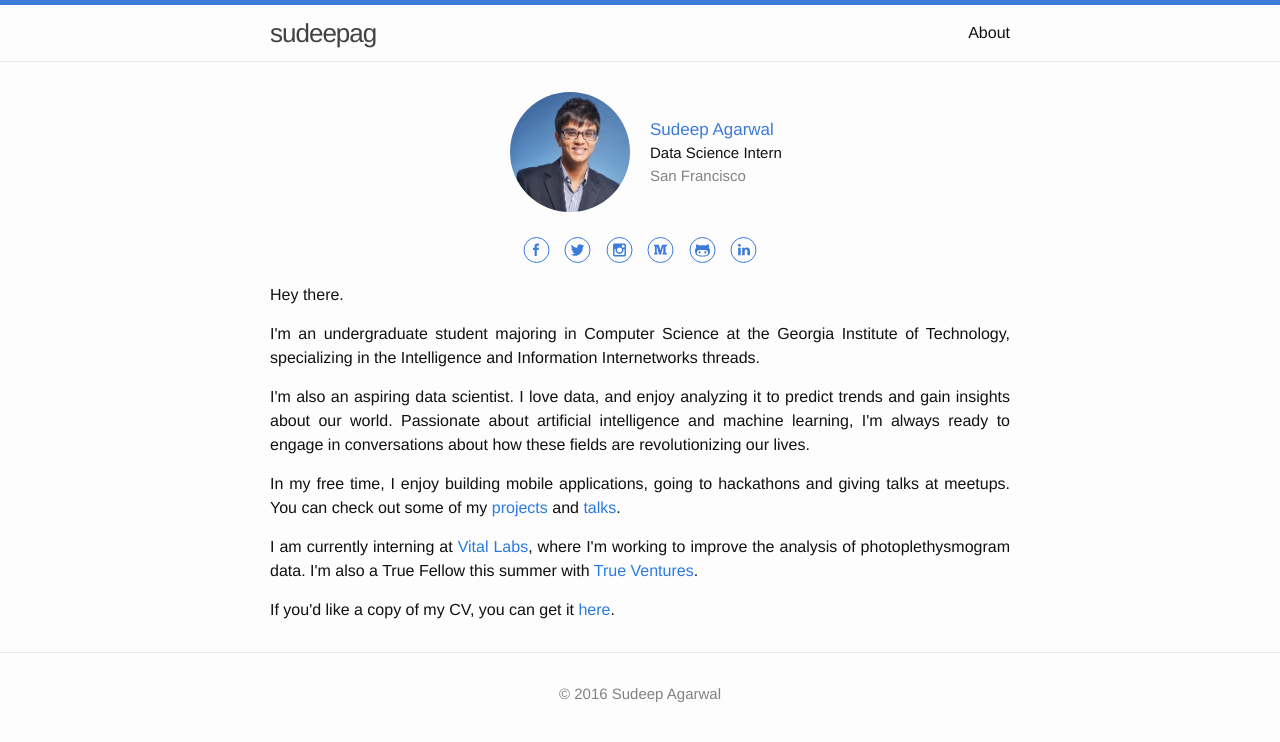
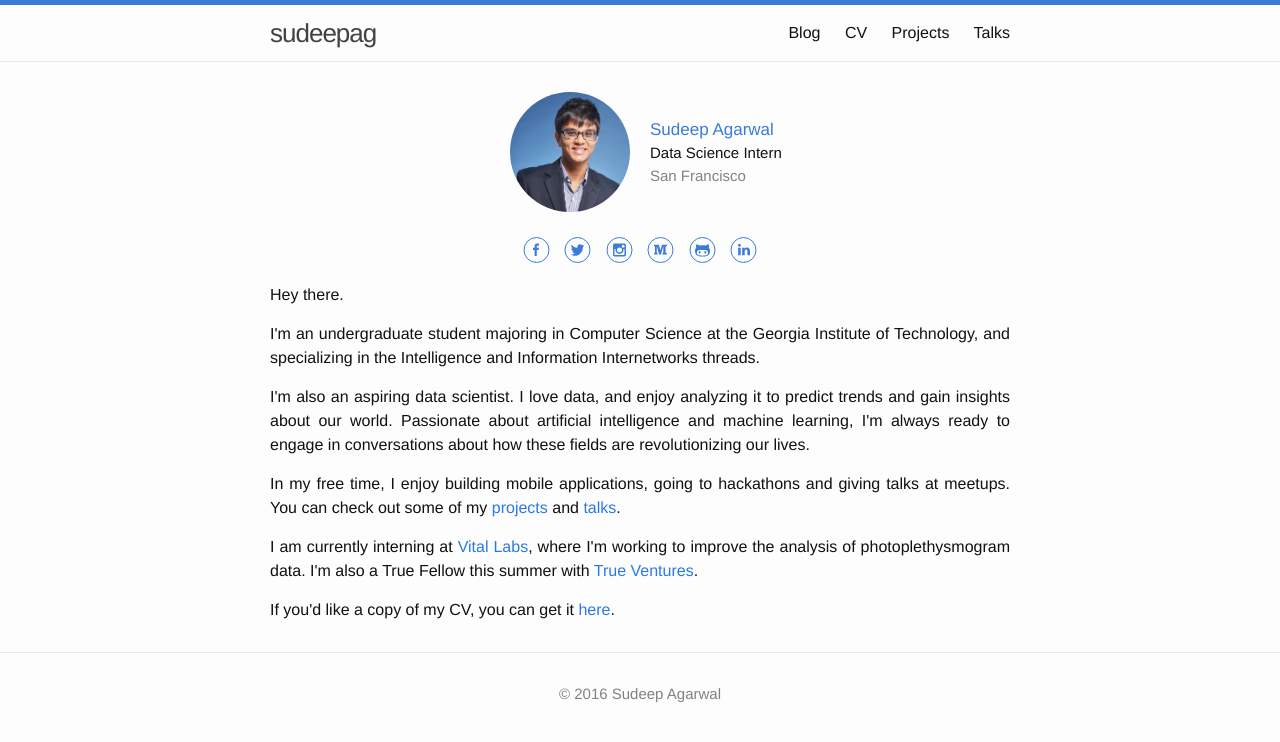
Before and after one commit to sudeepag/sudeep.co, a Jekyll site: the page built from index.html, in a window 1280 px wide. Shown: the top 742 px of the page. Built offline with Jekyll 4.4.1, drawn with Linux system fonts in a browser that asks for light colours.

Commit message:
Add menu.

```diff
--- /dev/null
+++ b/blog.html
@@ -0,0 +1,5 @@
+---
+title: Blog
+layout: default
+permalink: /blog/
+---
--- /dev/null
+++ b/cv.html
@@ -0,0 +1,5 @@
+---
+title: CV
+layout: default
+permalink: /cv/
+---
--- a/index.html
+++ b/index.html
@@ -30,7 +30,7 @@ layout: default
             </p>
             <p>
                 I'm an undergraduate student majoring in Computer Science at the Georgia Institute of Technology,
-                specializing in the Intelligence and Information Internetworks threads.
+                and specializing in the Intelligence and Information Internetworks threads.
             </p>
             <p>
                 I'm also an aspiring data scientist.
--- /dev/null
+++ b/projects.html
@@ -0,0 +1,5 @@
+---
+title: Projects
+layout: default
+permalink: /projects/
+---
--- /dev/null
+++ b/talks.html
@@ -0,0 +1,5 @@
+---
+title: Talks
+layout: default
+permalink: /talks/
+---
```
Also changed, not shown: about.md (deleted, +0 -15 lines).
